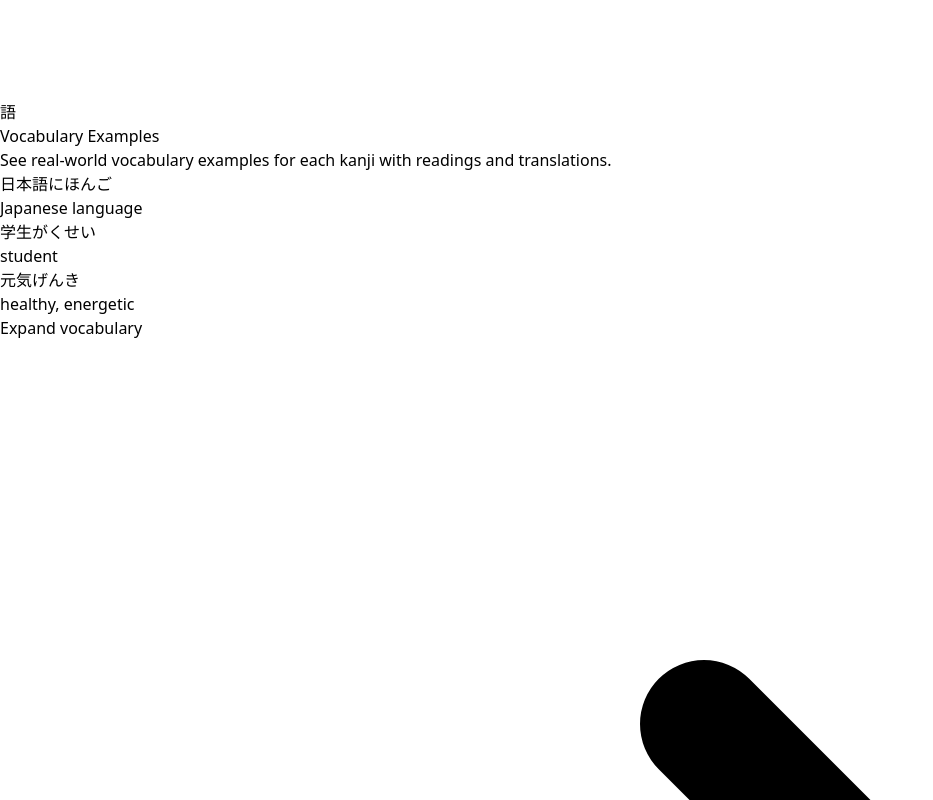
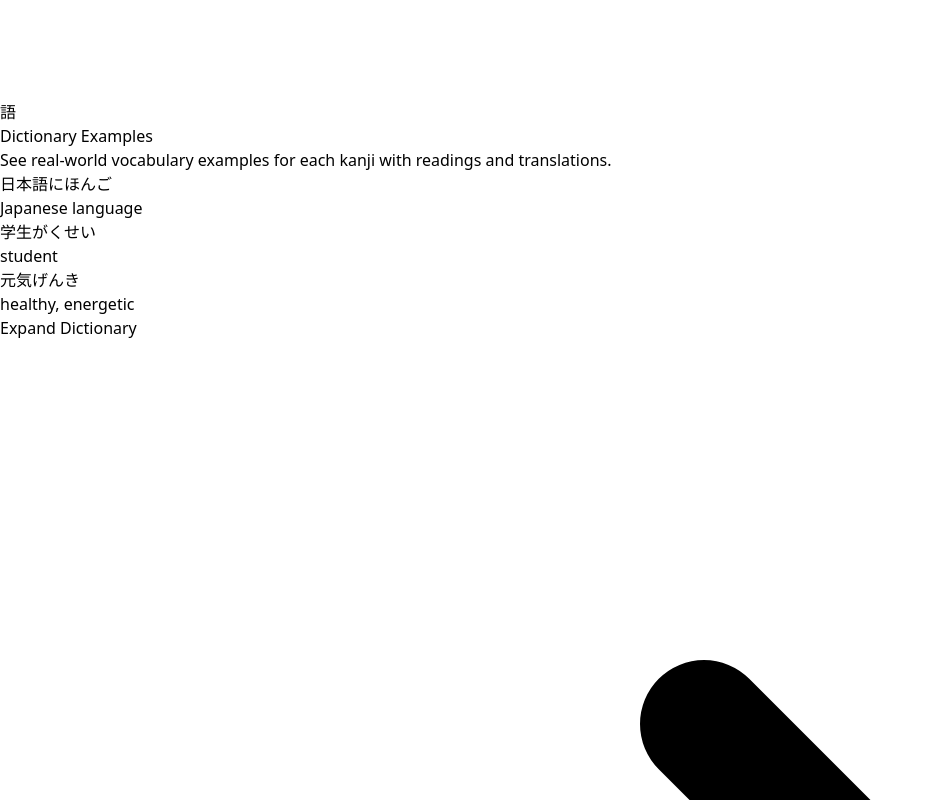
Before and after one commit to hadinatajenta/vue-kanji, a Vue app: page / in a window 1280 px wide. Shown: the part 10020-10820 px from the top of the page, without its empty margins (0-933 px from the left). Built offline with nearby package versions, Linux system fonts and the light colour scheme; what @vueuse/head would draw is missing.

Commit message:
add : add url

```diff
--- a/src/components/common/FeatureSection.vue
+++ b/src/components/common/FeatureSection.vue
@@ -32,7 +32,7 @@
                             <span class="text-sm">JLPT {{ level }}</span>
                         </li>
                     </ul>
-                    <router-link to="/jlpt-levels"
+                    <router-link to="/learn"
                         class="inline-flex items-center text-red-700 font-medium hover:text-red-800 transition-colors group-hover:underline focus:outline-none focus:ring-2 focus:ring-red-500 rounded"
                         aria-label="Explore JLPT levels">
                         Explore levels
@@ -95,7 +95,7 @@
                         class="w-14 h-14 bg-red-100 rounded-xl flex items-center justify-center mb-5 group-hover:bg-red-200 transition-colors">
                         <span class="text-2xl text-red-700 font-bold">語</span>
                     </div>
-                    <h3 id="feature-vocab" class="text-xl font-semibold text-gray-900 mb-3">Vocabulary Examples</h3>
+                    <h3 id="feature-vocab" class="text-xl font-semibold text-gray-900 mb-3">Dictionary Examples</h3>
                     <p class="text-gray-600 mb-4">
                         See real-world vocabulary examples for each kanji with readings and translations.
                     </p>
@@ -110,10 +110,10 @@
                             <div class="text-sm text-gray-600 mt-1">{{ example.meaning }}</div>
                         </div>
                     </div>
-                    <router-link to="/vocabulary"
+                    <router-link to="/kanji-dictionary"
                         class="inline-flex items-center text-red-700 font-medium hover:text-red-800 transition-colors group-hover:underline focus:outline-none focus:ring-2 focus:ring-red-500 rounded"
                         aria-label="Explore vocabulary examples">
-                        Expand vocabulary
+                        Expand Dictionary
                         <svg class="w-4 h-4 ml-1 transform group-hover:translate-x-1 transition-transform"
                             fill="currentColor" viewBox="0 0 20 20">
                             <path fill-rule="evenodd"
--- a/src/components/layouts/Footer.vue
+++ b/src/components/layouts/Footer.vue
@@ -99,6 +99,7 @@ const InstagramIcon = {
 
 const email = ref('')
 
+defineExpose({ FacebookIcon, TwitterIcon, InstagramIcon })
 const socialLinks = [
     { name: 'Facebook', url: '#', icon: FacebookIcon },
     { name: 'Twitter', url: '#', icon: TwitterIcon },
@@ -107,10 +108,10 @@ const socialLinks = [
 
 const quickLinks = [
     { name: 'Home', path: '/' },
-    { name: 'About Us', path: '/about' },
-    { name: 'Courses', path: '/courses' },
-    { name: 'Pricing', path: '/pricing' },
-    { name: 'Contact', path: '/contact' },
+    { name: 'Learn', path: '/learn' },
+    { name: 'Flashcard', path: '/flashcard' },
+    { name: 'Dictionary', path: '/kanji-dictionary' },
+    { name: 'Reading Explorer', path: '/reading-explorer' },
 ]
 
 const resources = [
```
